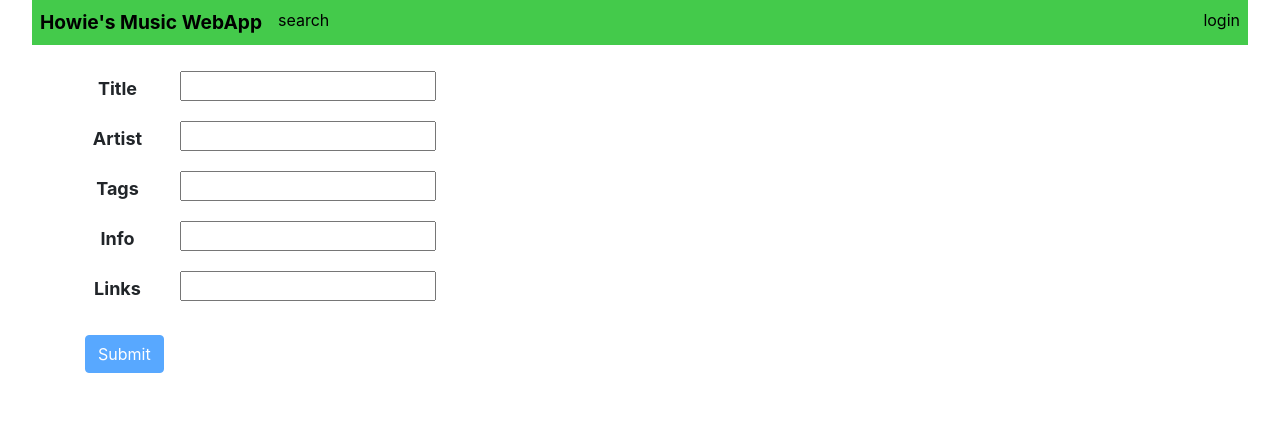
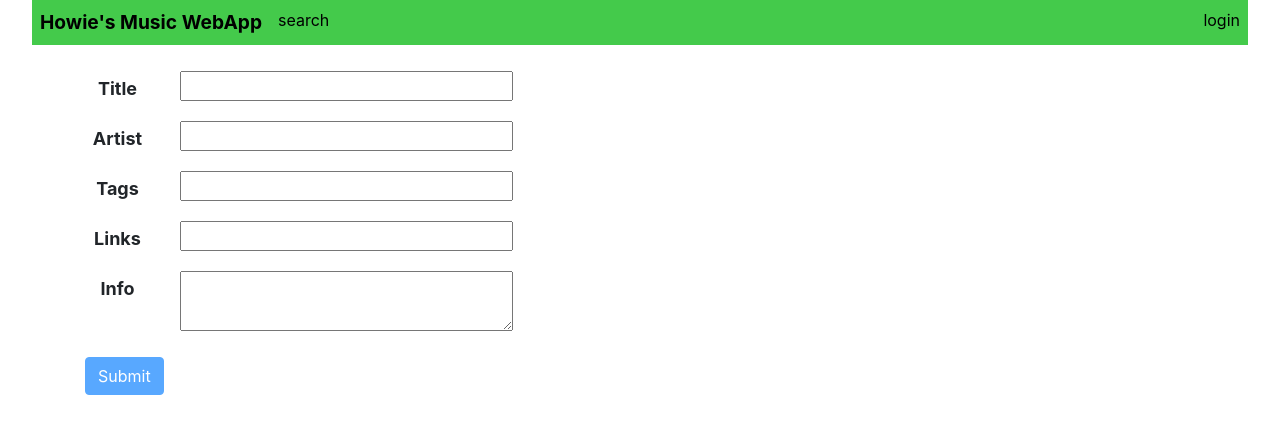
Before and after one commit to howardyang94/musicApp, a React (Create React App) app: page /create in a window 1280 px wide. Shown: the top 434 px of the page. Built offline with nearby package versions, Linux system fonts and the light colour scheme.

Commit message:
info/description field styling and formatting

```diff
--- a/src/components/CreateLink.js
+++ b/src/components/CreateLink.js
@@ -106,7 +106,7 @@ class CreateLink extends Component {
     render () {
         const { id, title, artist, tags, description, url } = this.state
         return(
-            <Container>
+            <Container className="createLink">
                 <div>
                     <FormErrors formErrors={this.state.formErrors} />
                 </div>
@@ -156,13 +156,13 @@ class CreateLink extends Component {
                     </Row>
                     <Row>
                         <Col className="edit-link-fieldname" xs sm = "12" md lg = "2" xl = "1">
-                            Info
+                            Links
                         </Col>
                         <Col>
                             <input
                                 className="item"
-                            name="description"
-                            value={description}
+                                name="url"
+                                value={url}
                                 onChange={e => this.handleInput(e)}
                                 type="text"
                             />
@@ -170,13 +170,14 @@ class CreateLink extends Component {
                     </Row>
                     <Row>
                         <Col className="edit-link-fieldname" xs sm = "12" md lg = "2" xl = "1">
-                            Links
+                            Info
                         </Col>
                         <Col>
-                            <input
+                        <textarea
+                            oninput='this.style.height = "";this.style.height = this.scrollHeight + "px"'
                             className="item"
-                                name="url"
-                                value={url}
+                            name="description"
+                            value={description}
                             onChange={e => this.handleInput(e)}
                             type="text"
                         />
--- a/src/components/Link.js
+++ b/src/components/Link.js
@@ -170,7 +170,7 @@ class Link extends Component {
                              {/* className="blue-border"> */}
                                 <h1 className="title">{this.props.link.title}</h1>
                                 <h2 className="artist">{this.props.link.artist} </h2>
-                                <p className="f6 f5-l lh-copy">
+                                <p className="description">
                                     {this.props.link.description}
                                 </p>
                                 {this.displayTags()}
--- a/src/components/Search.js
+++ b/src/components/Search.js
@@ -9,7 +9,7 @@ import Button from 'react-bootstrap/Button'
 
 const FEED_SEARCH_QUERY = gql`
   query FeedSearchQuery($filter: String, $title: String, $artist: String, $tags: String, $match: String, $desc: String) {
-    feed(filter: $filter title: $title artist:$artist tags:$tags match:$match desc:$desc) {
+    feed(filter: $filter title: $title artist:$artist tags:$tags match:$match description:$desc) {
       links {
         id
         title
@@ -23,6 +23,7 @@ const FEED_SEARCH_QUERY = gql`
           name
         }
       }
+      count
     }
   }
 `
--- a/src/styles/index.css
+++ b/src/styles/index.css
@@ -108,12 +108,16 @@ button[disabled]{
   font-weight: 600;
   /* color:rgb(89, 192, 98) */
 }
+.description {
+  white-space: pre-line
+}
 .link{
   padding: 15px 0px 15px;
   border-bottom: 1px solid #f1f1f1c7;
 }
 .item {
   margin-top: 6px;
+
 }
 .link-list {
   margin-bottom: 30px;
@@ -153,7 +157,13 @@ label{
 
 /********/
 /* Create Link */
-
+.createLink input, textarea {
+  width:26vw
+}
+textarea {
+  resize: both;
+  height: 60px
+}
 .submit-link {
   margin-top: 20px
 }
```
Lines whose indentation alone changed are shown as unchanged.
